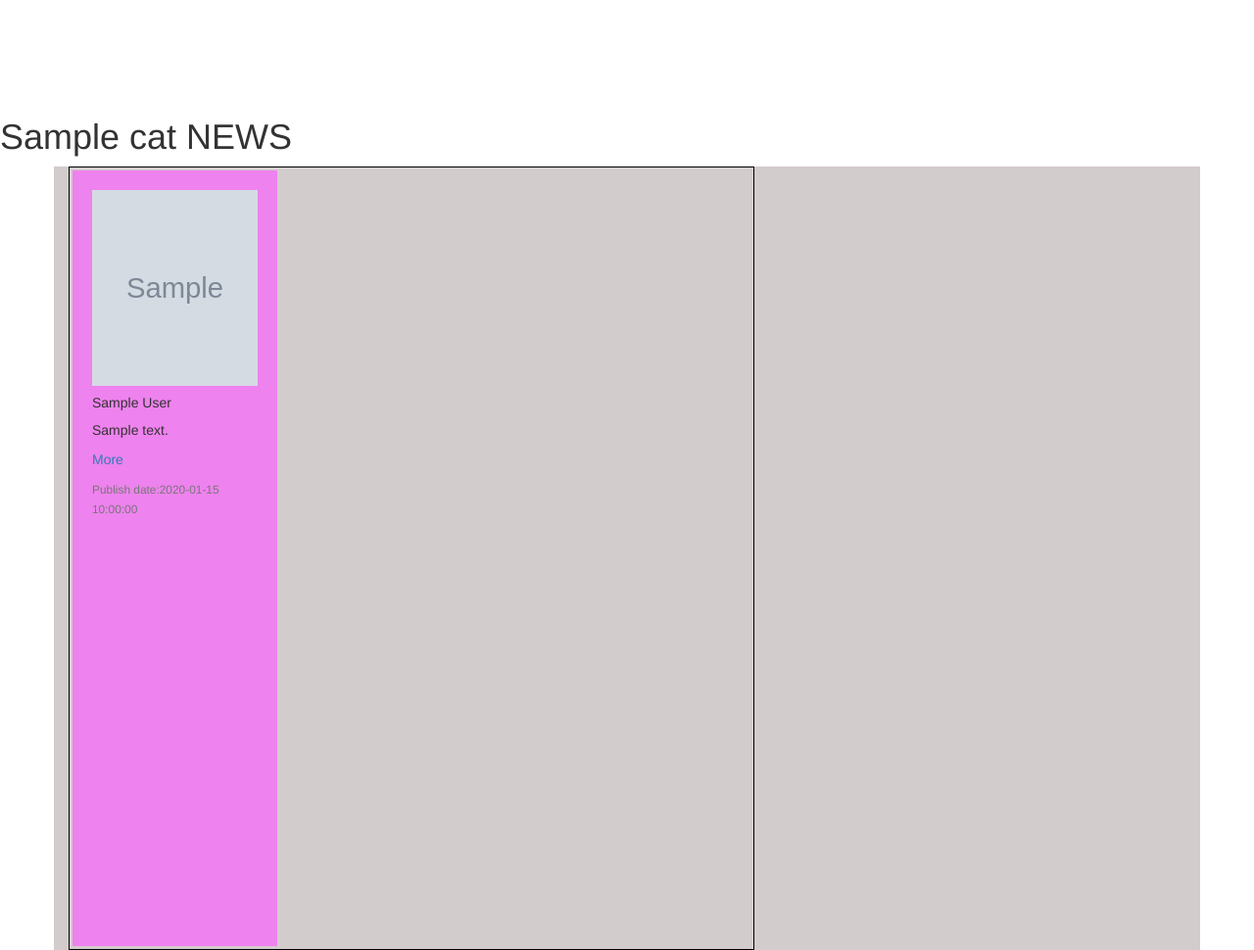
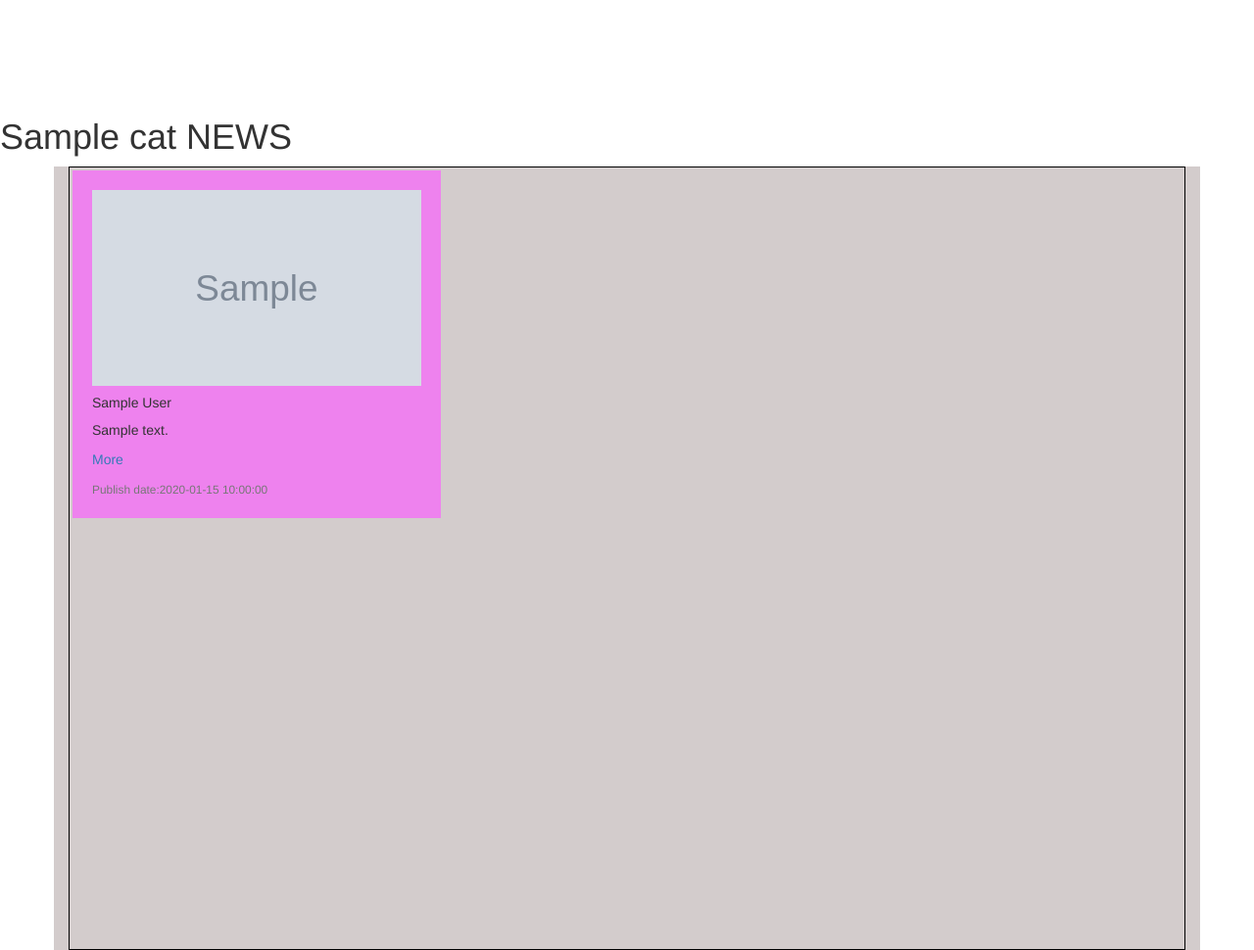
Before and after one commit to DKorir/News_Api, a Flask app: template app/templates/categories.html in a window 1280 px wide. Shown: the part 92-1062 px from the top of the page at 98% size. Run offline with Flask 2, Linux system fonts and the light colour scheme; the template is opened without the code that fills it: most values are stand-ins (such as "Sample title", 1, 10 or a date in 2020); grey boxes marked "Sample" are stand-in pictures; some libraries are stand-ins or nearby versions.

Commit message:
update index template

```diff
--- a/app/templates/categories.html
+++ b/app/templates/categories.html
@@ -7,12 +7,12 @@
   <br>
   <h1>{{cat}} NEWS </h3>
     <div style="background-color: rgb(211, 204, 204);"  class="container">
-      <div class="card-columns"  style="display: flex;border: solid 1px black;height: 800px;overflow:scroll; max-width: 700px;">
+      <div class="car"  style="border: solid 1px black;height: 800px;overflow-y:scroll; ">
         {% for category in category %}
 
 
 
-        <div style="background-color: violet; width: 30%; padding: 20px;margin: 3px;" class="card">
+        <div style="background-color: violet; width: 33%; padding: 20px;margin: 3px;" class="card">
           <img class="card" src="{{category.urlToImage}}" height="200px" width="100%" alt="Card image cap">
           <div class="card-body">
             <h5 class="card-title">{{category.author}}</h5>
@@ -29,4 +29,6 @@
       </div>
     </div>
     {% endblock %}
+    <hr>
+  <br>
   </body>
--- a/app/templates/index.html
+++ b/app/templates/index.html
@@ -14,7 +14,7 @@
           <div class="col-md-3">
             <div class="card-column">
               <div class="card-header">
-                <h4>View News Sources</h4>
+                <h4>NEWS SOURCES</h4>
               </div>
               <div class="list-group list-group-flush scrolly">
                 <ul>
```
